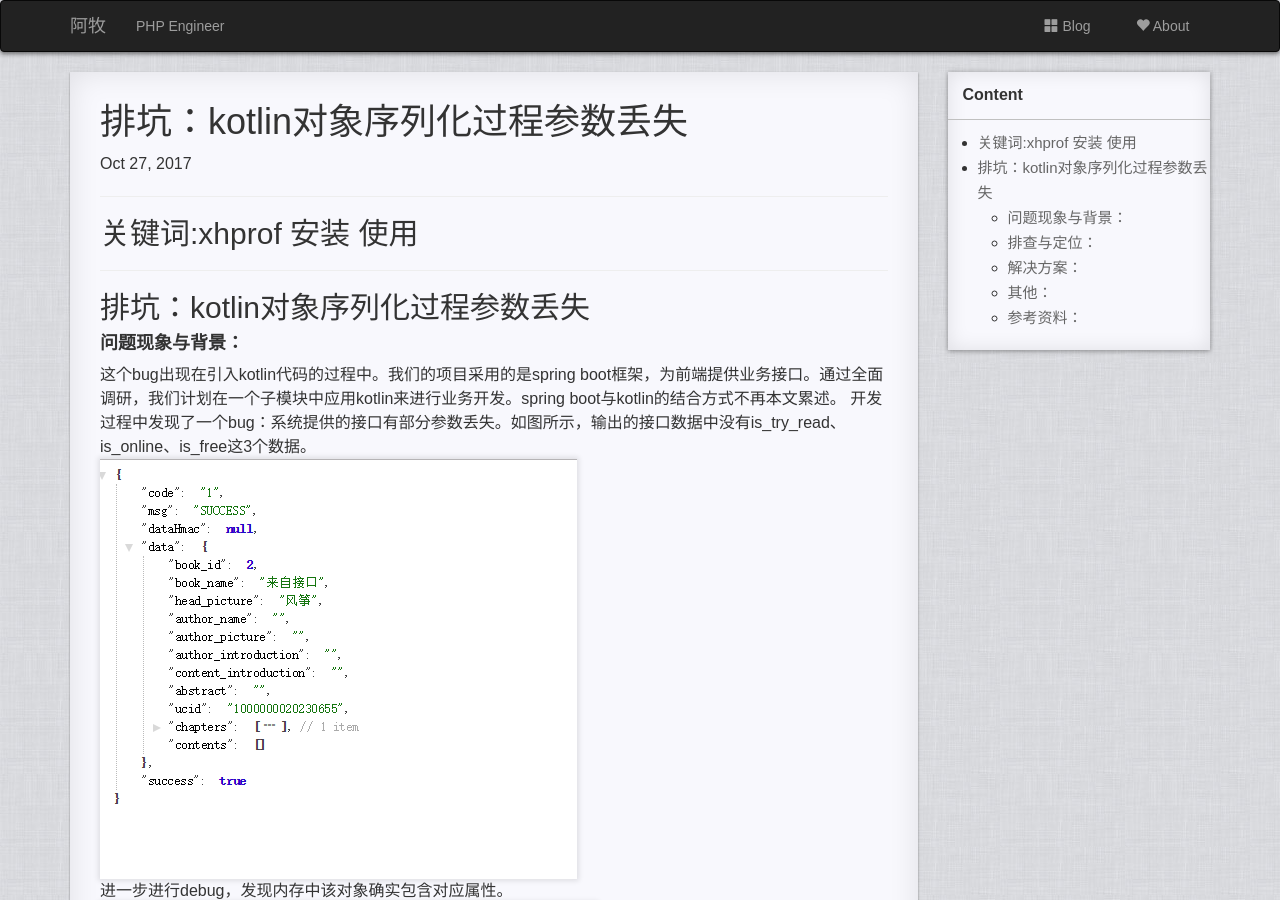
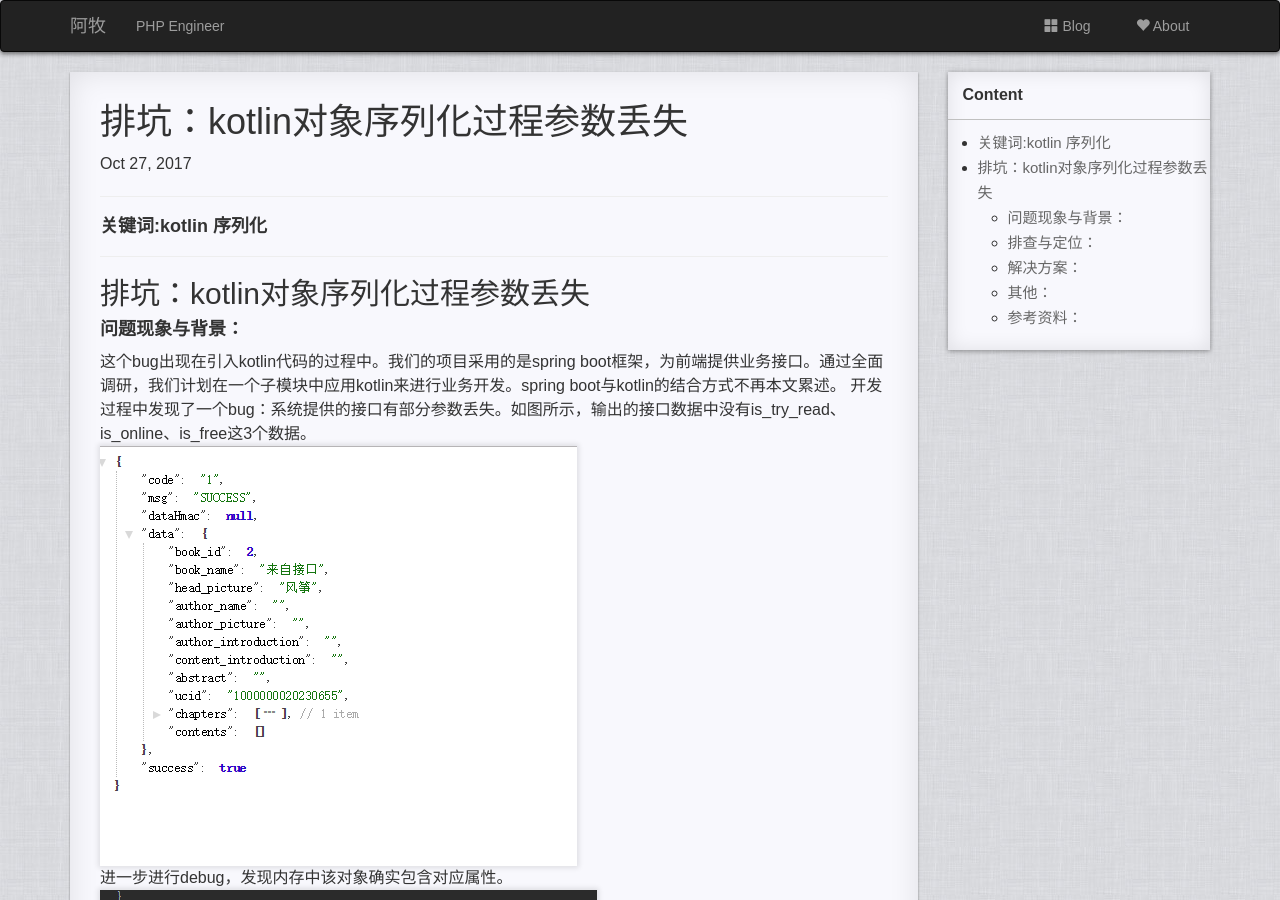
Before and after one commit to sunzengjun/sunzengjun.github.io, a Jekyll site: the page built from _posts/2017-10-27-kotlin.md, in a window 1280 px wide and 900 px high. Built offline with Jekyll 4.4.1, drawn with Linux system fonts in a browser that asks for light colours; comment, search, counter and statistics services are not loaded.

Commit message:
Update 2017-10-27-kotlin.md

```diff
--- a/_posts/2017-10-27-kotlin.md
+++ b/_posts/2017-10-27-kotlin.md
@@ -9,7 +9,7 @@ excerpt: kotlin排坑日记。
 * content
 {:toc}
 
-## 关键词:xhprof 安装 使用
+#### 关键词:kotlin 序列化
 
 ---
 
```
